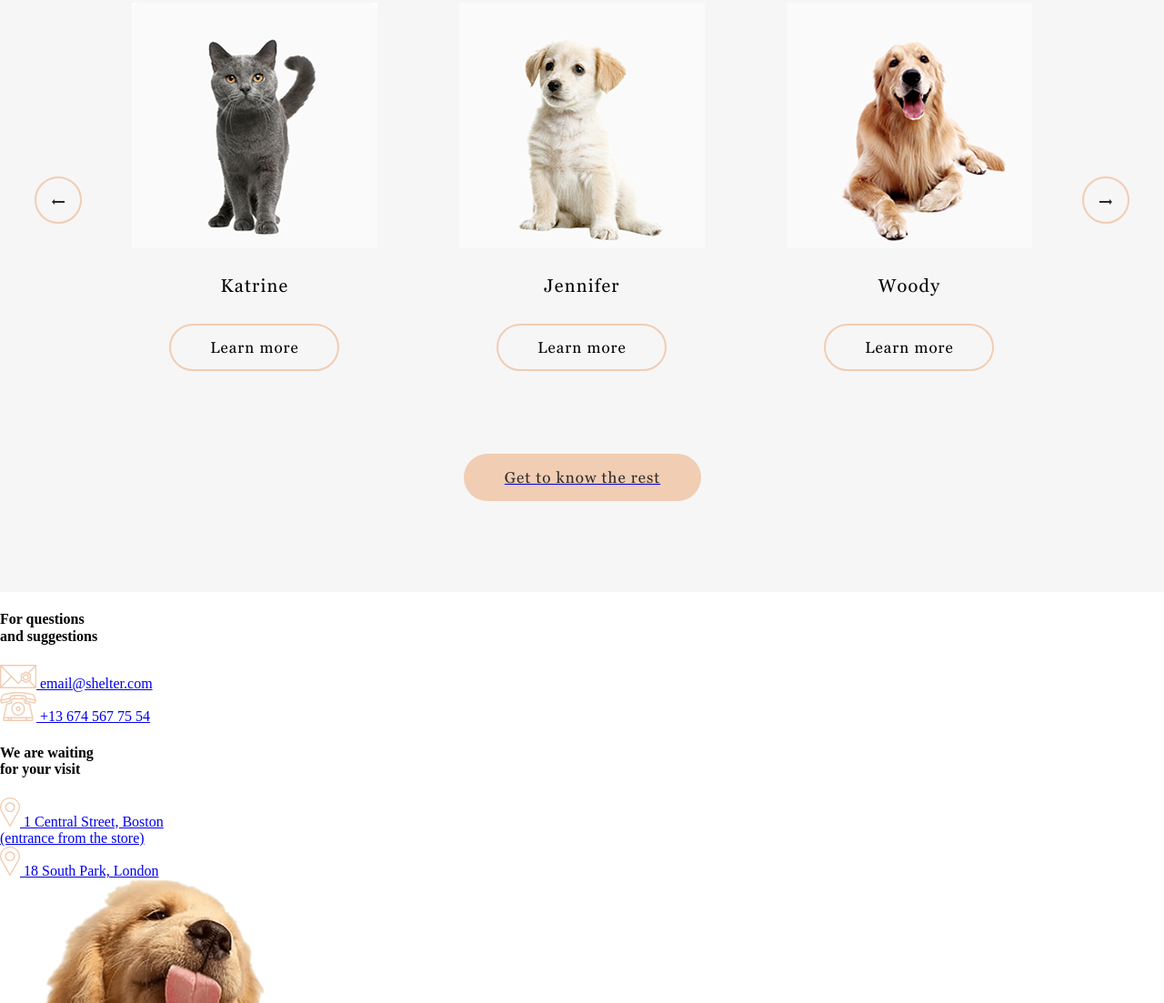
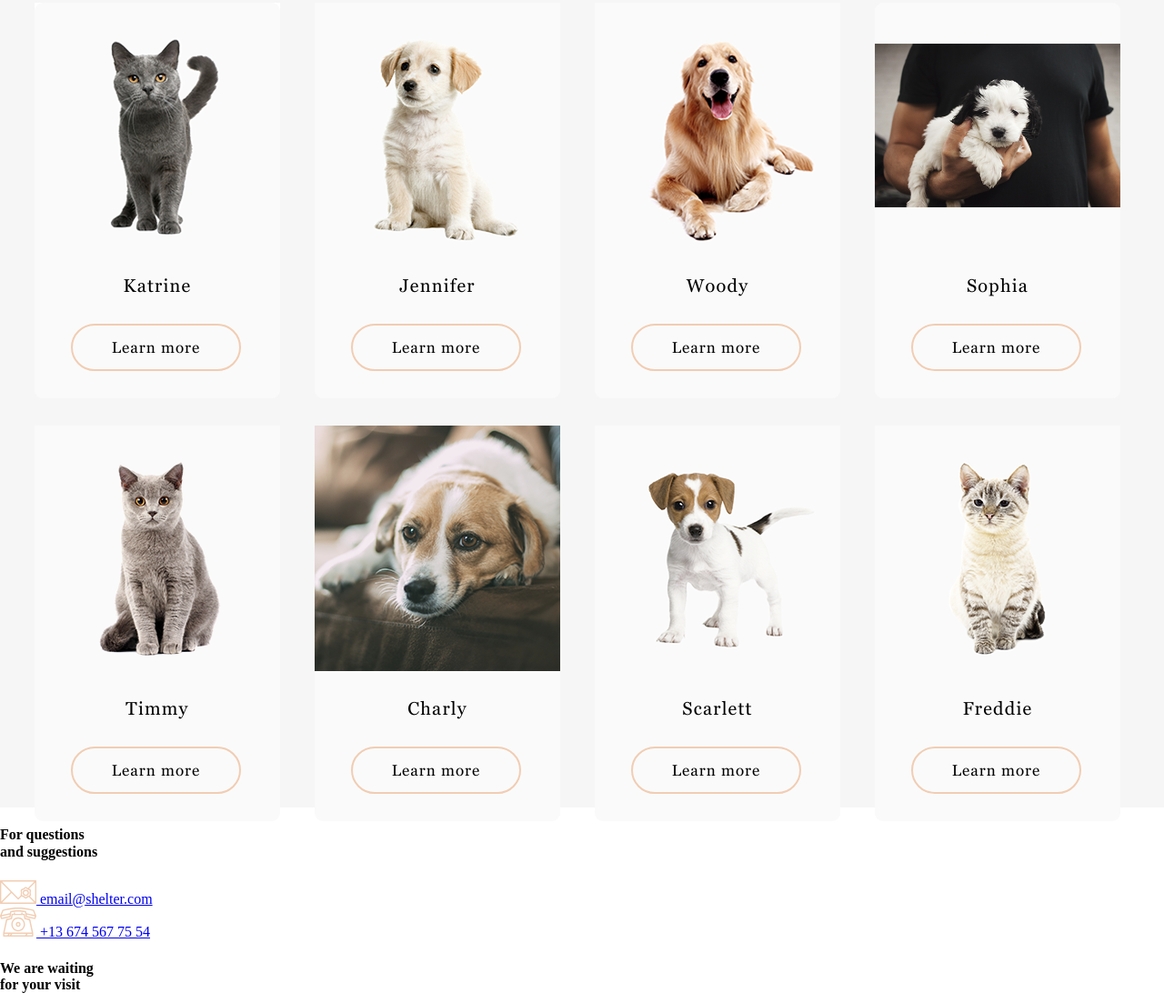
Before and after one commit to tat969/shelter, a plain HTML site: page shelter/pages/pets/index.html in a window 1280 px wide. Shown: the part 339-1442 px from the top of the page at 91% size. Drawn offline with nearby package versions, Linux system fonts and the light colour scheme; a web font is replaced by a local one.

```diff
--- a/shelter/pages/pets/index.html
+++ b/shelter/pages/pets/index.html
@@ -32,35 +32,102 @@
     <main>
         <div class="wrapper">
             <h4 class="friends_title">Our friends who <br>are looking for a house</h4>
-            <div class="pets_slider">
-                <div class="arrow_left">
-                    <button class="arrow_btn">
-                        <img src="../../assets/icons/Arrow_left.svg">
-                    </button>
+            <div class="cards">
+                    <div class="card">
+                         <div class="img_wrapper">
+                             <img src="../../assets/images/katrine.png" class="photo">
                          </div>
-                <div class="cards">
-                    <div class="card card_left">
-                        <img src="../../assets/images/katrine.png">
+                         <div class="pet_info">
                             <span class="title_pet">Katrine</span>
                             <button class="learn_more_btn">
                                 <span class="learn_more_btn_title">Learn more</span>
                             </button>
                          </div>
-                    <div class="card card_center">
-                        <img src="../../assets/images/jennifer.png">
+                    </div>
+                    <div class="card">
+                        <div class="img_wrapper">
+                            <img src="../../assets/images/jennifer.png" class="photo">
+                        </div>
+                        <div class="pet_info">
                            <span class="title_pet">Jennifer</span>
                            <button class="learn_more_btn">
                                <span class="learn_more_btn_title">Learn more</span>
                            </button>
                         </div>
-                    <div class="card card_right">
-                        <img src="../../assets/images/woody.png">
+                   </div>
+                   <div class="card">
+                    <div class="img_wrapper">
+                        <img src="../../assets/images/woody.png" class="photo">
+                    </div>
+                    <div class="pet_info">
                        <span class="title_pet">Woody</span>
                        <button class="learn_more_btn">
                            <span class="learn_more_btn_title">Learn more</span>
                        </button>
                     </div>
                </div>
+               <div class="card">
+                <div class="img_wrapper img_sophia">
+                    <img src="../../assets/images/sophia.png" class="photo">
+                </div>
+                <div class="pet_info">
+                   <span class="title_pet">Sophia</span>
+                   <button class="learn_more_btn">
+                       <span class="learn_more_btn_title">Learn more</span>
+                   </button>
+                </div>
+           </div>
+           <div class="card">
+            <div class="img_wrapper">
+                <img src="../../assets/images/timmy.png" class="photo">
+            </div>
+            <div class="pet_info">
+               <span class="title_pet">Timmy</span>
+               <button class="learn_more_btn">
+                   <span class="learn_more_btn_title">Learn more</span>
+               </button>
+            </div>
+       </div>
+       <div class="card">
+        <div class="img_wrapper">
+            <img src="../../assets/images/charly.png" class="photo">
+        </div>
+        <div class="pet_info">
+           <span class="title_pet">Charly</span>
+           <button class="learn_more_btn">
+               <span class="learn_more_btn_title">Learn more</span>
+           </button>
+        </div>
+   </div>
+   <div class="card">
+    <div class="img_wrapper">
+        <img src="../../assets/images/scarlett.png" class="photo">
+    </div>
+    <div class="pet_info">
+       <span class="title_pet">Scarlett</span>
+       <button class="learn_more_btn">
+           <span class="learn_more_btn_title">Learn more</span>
+       </button>
+    </div>
+</div>
+<div class="card">
+    <div class="img_wrapper">
+        <img src="../../assets/images/freddie.png" class="photo">
+    </div>
+    <div class="pet_info">
+       <span class="title_pet">Freddie</span>
+       <button class="learn_more_btn">
+           <span class="learn_more_btn_title">Learn more</span>
+       </button>
+    </div>
+</div>
+            </div>
+        </div>
+  <!--       <div class="arrow_left">
+                    <button class="arrow_btn">
+                        <img src="../../assets/icons/Arrow_left.svg">
+            </div>
+        </button>
                 <div class="arrow_right">
                     <button class="arrow_btn">
                         <img src="../../assets/icons/Arrow_right.svg">
@@ -74,8 +141,8 @@
                    </a>
                 </button>
             </div>
-            </div>
-        </div>
+            </div>-->
+
     </main>
     <footer id="contacts" class="footer">
         <div class="wrapper">
--- a/shelter/pages/pets/style.css
+++ b/shelter/pages/pets/style.css
@@ -157,35 +157,6 @@
   margin-top: 25px;
 }
 
-.pink_button {
-    width: 207px;
-    height: 52px;
-    background: #F1CDB3;
-    border-radius: 100px;
-    border: 0;
-    outline: none;
-    margin-top: 27px;
-}
-
-.pink_button:hover {
-    cursor: pointer;
-    background: #FDDCC4;
-    border: 1px solid #F1CDB3;
-    box-shadow: 1px 1px 2px 2px #F1CDB3;
-    transition: 0.8s;
-}
-
-.pink_button_title {
-    font-family: 'Georgia';
-    font-style: normal;
-    font-weight: 400;
-    font-size: 17px;
-    line-height: 130%;
-    letter-spacing: 0.06em;
-    color: #292929;
-}
-
-
 .our_friends {
     background: #F6F6F6;
 }
@@ -204,15 +175,116 @@
 
 }
 
-
-
-.pets_slider {
+.cards {
     display: flex;
-    justify-content: space-around;
-    padding: 0;
+    flex-wrap: wrap;
+    justify-content: space-evenly;
+    align-items: flex-start;
+    margin-top: -15px;
+    padding-right: 10px;
+    row-gap: 30px;
 
 
 }
+
+.card {
+    display: flex;
+    flex-direction: column;
+    position: relative;
+    height: 435px;
+    width: 270px;
+    left: 0px;
+    top: 15px;
+    border-radius: 9px;
+    background: #FAFAFA;
+
+}
+
+.card:hover {
+    cursor: pointer;
+    background: #F6F6F6;
+    border: 1px solid #f0ebe7;
+    box-shadow: 1px 1px 2px 2px #f0ebe7;;
+    transition: 0.9s;
+}
+
+.card:hover .learn_more_btn {
+    background: #FDDCC4;
+}
+
+.img_wrapper {
+    position: relative;
+    height: 270px;
+    width: 270px;
+    left: 0px;
+    top: 0px;
+    border-radius: 9px;
+
+
+}
+
+.photo {
+    position:absolute;
+    margin: auto;
+    top: 0;
+    left: 0;
+    right: 0;
+    bottom: 0;
+    width: 100%;
+    float: left;
+}
+
+
+.pet_info {
+    display: flex;
+    flex-direction: column;
+}
+
+.title_pet {
+    font-family: Georgia;
+    font-size: 20px;
+    font-weight: 400;
+    line-height: 23px;
+    letter-spacing: 0.06em;
+    text-align: center;
+    padding-top: 30px;
+    margin-bottom: 30px;
+
+
+}
+
+.learn_more_btn {
+    background-color: transparent;
+    border-radius: 100px;
+    border: 0;
+    outline: none;
+    height: 52px;
+    width: 187px;
+    border-radius: 100px;
+    border: 2px solid #F1CDB3;
+    margin-bottom: 30px;
+    margin-left: 40px;
+}
+
+.learn_more_btn:hover {
+    cursor: pointer;
+    background: #FDDCC4;
+    border: 1px solid #F1CDB3;
+    box-shadow: 1px 1px 2px 2px #F1CDB3;
+    transition: 0.8s;
+}
+
+.learn_more_btn_title {
+    font-family: Georgia;
+    font-size: 17px;
+    font-weight: 400;
+    line-height: 22px;
+    letter-spacing: 0.06em;
+    text-align: left;
+
+}
+
+
 
 .arrow_left {
     padding-top: 191px;
@@ -254,80 +326,7 @@
 
 }
 
-.cards {
-    display: flex;
-    justify-content: space-between;
-    gap: 90px;
-    padding-left: 10px;
-}
 
-.card {
-    display: flex;
-    flex-direction: column;
-    align-items: center;
-    height: 435px;
-    width: 270px;
-    left: 105px;
-    top: 0px;
-    border: 0;
-    border-radius: 9px;
-
-}
-
-.card:hover {
-    cursor: pointer;
-    background: #F6F6F6;
-    border: 1px solid #f0ebe7;
-    box-shadow: 1px 1px 2px 2px #f0ebe7;;
-    transition: 0.9s;
-}
-
-.card:hover .learn_more_btn {
-    background: #FDDCC4;
-}
-
-.title_pet {
-    font-family: Georgia;
-    font-size: 20px;
-    font-weight: 400;
-    line-height: 23px;
-    letter-spacing: 0.06em;
-    text-align: center;
-    padding-top: 30px;
-    margin-bottom: 30px;
-
-
-}
-
-.learn_more_btn {
-    background-color: transparent;
-    border-radius: 100px;
-    border: 0;
-    outline: none;
-    height: 52px;
-    width: 187px;
-    border-radius: 100px;
-    border: 2px solid #F1CDB3;
-    margin-bottom: 30px;
-}
-
-.learn_more_btn:hover {
-    cursor: pointer;
-    background: #FDDCC4;
-    border: 1px solid #F1CDB3;
-    box-shadow: 1px 1px 2px 2px #F1CDB3;
-    transition: 0.8s;
-}
-
-.learn_more_btn_title {
-    font-family: Georgia;
-    font-size: 17px;
-    font-weight: 400;
-    line-height: 22px;
-    letter-spacing: 0.06em;
-    text-align: left;
-
-}
 
 .get_btn {
     padding-left: 510px;
```
Lines whose indentation alone changed are shown as unchanged.
